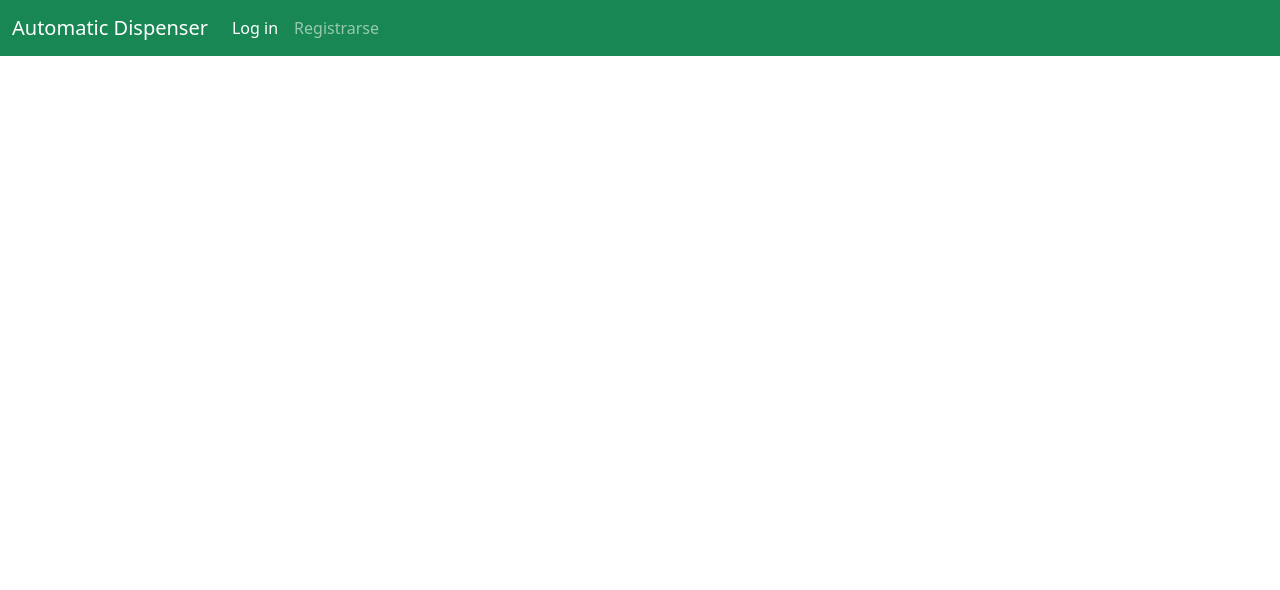
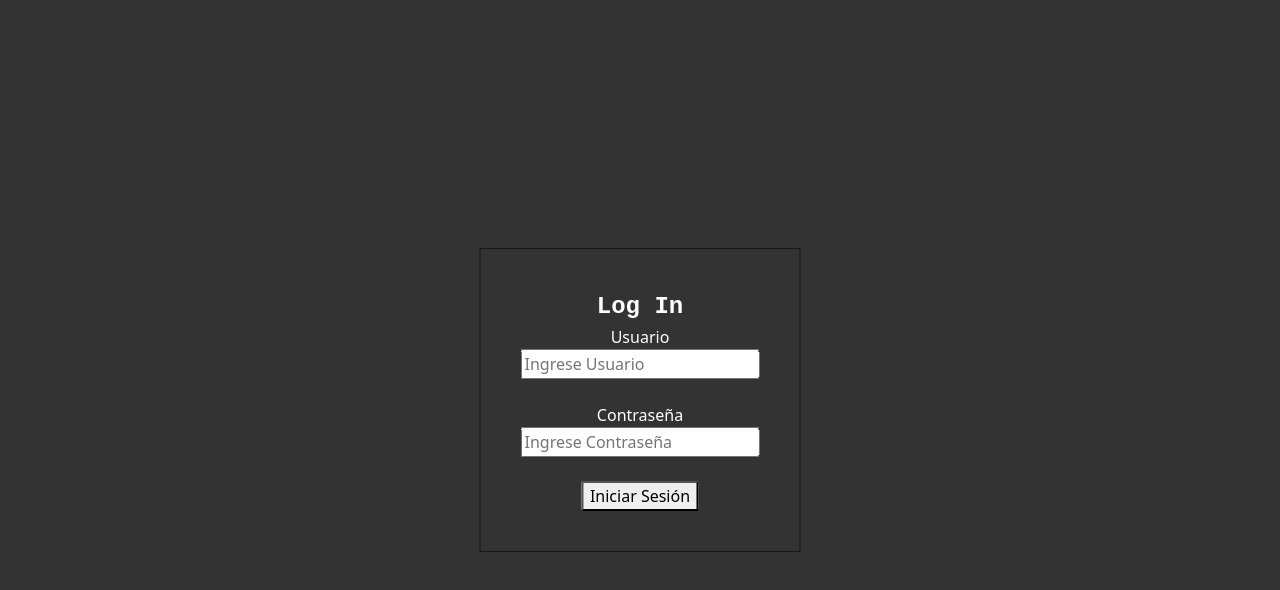
Before and after one commit to TLMG1037-PST-ESPOL/1T2021_PST_Dispensador_automatico_de_alcohol_en_gel, a React (Create React App) app in the folder frontend/: page / in a window 1280 px wide. Shown: the top 590 px of the page. Built offline with nearby package versions, Linux system fonts and the light colour scheme.

Commit message:
editing_css

```diff
--- a/frontend/src/App.js
+++ b/frontend/src/App.js
@@ -10,7 +10,7 @@ function App() {
   return (
     <Router>
 
-      <Home/>
+      <Login/>
    </Router>
 
   );
@@ -22,4 +22,4 @@ export const backend = {
 }
 
 export default App;
- //  <Login/>
+  <Login/>
--- a/frontend/src/pages/Login/Login.css
+++ b/frontend/src/pages/Login/Login.css
@@ -1,13 +1,22 @@
+
 .containerPrincipal {
     position:fixed;
       left: 50%;
       top: 50%;
       transform: translate(-50%, -50%);
-      border: 1px solid rgb(141, 255, 47);
+      border: 1px solid rgb(21, 24, 19);
       padding: 40px;
-      background-color: white;
+      /*background: content-box radial-gradient(crimson, skyblue)*/;
   }
+  body{
+    background-color: #333;
+    /*align-items:baseline*/;
 
+  }
   .containerSecundario{
     text-align: center;
-  }
+    color:white;
+    }
+  .botoncito{
+      background-color: ;
+    }
--- a/frontend/src/pages/Login/Login.js
+++ b/frontend/src/pages/Login/Login.js
@@ -65,7 +65,7 @@ class Login extends Component{
                     handleChange={this.handleChange}/>
 
                 <br />
-                <button className="btn btn-primary" onClick={()=> this.iniciarSesion()}>Iniciar Sesión</button>
+                <button className="botoncito" onClick={()=> this.iniciarSesion()}>Iniciar Sesión</button>
 
                 </div>
 
--- a/frontend/src/pages/Login/components/Label/Label.js
+++ b/frontend/src/pages/Login/components/Label/Label.js
@@ -1,9 +1,15 @@
 import React from 'react';
+import './Label.css'
 const Label=({text})=> {
 
     return (
         <div>
-            {text}
+            <div className='label-container'>
+            <label className='label'>
+                {text}
+            </label>
+        </div>
+
         </div>
     )
 
--- a/frontend/src/pages/Login/components/Title/Title.css
+++ b/frontend/src/pages/Login/components/Title/Title.css
@@ -1,6 +1,6 @@
 .title-container label{
-    color:blue;
-    font-size: 30 px;
+    color:white;
+    font-size: 150%;
     display: flex;
     font-family: 'Courier New', Courier, monospace;
     font-weight: bold;
```
